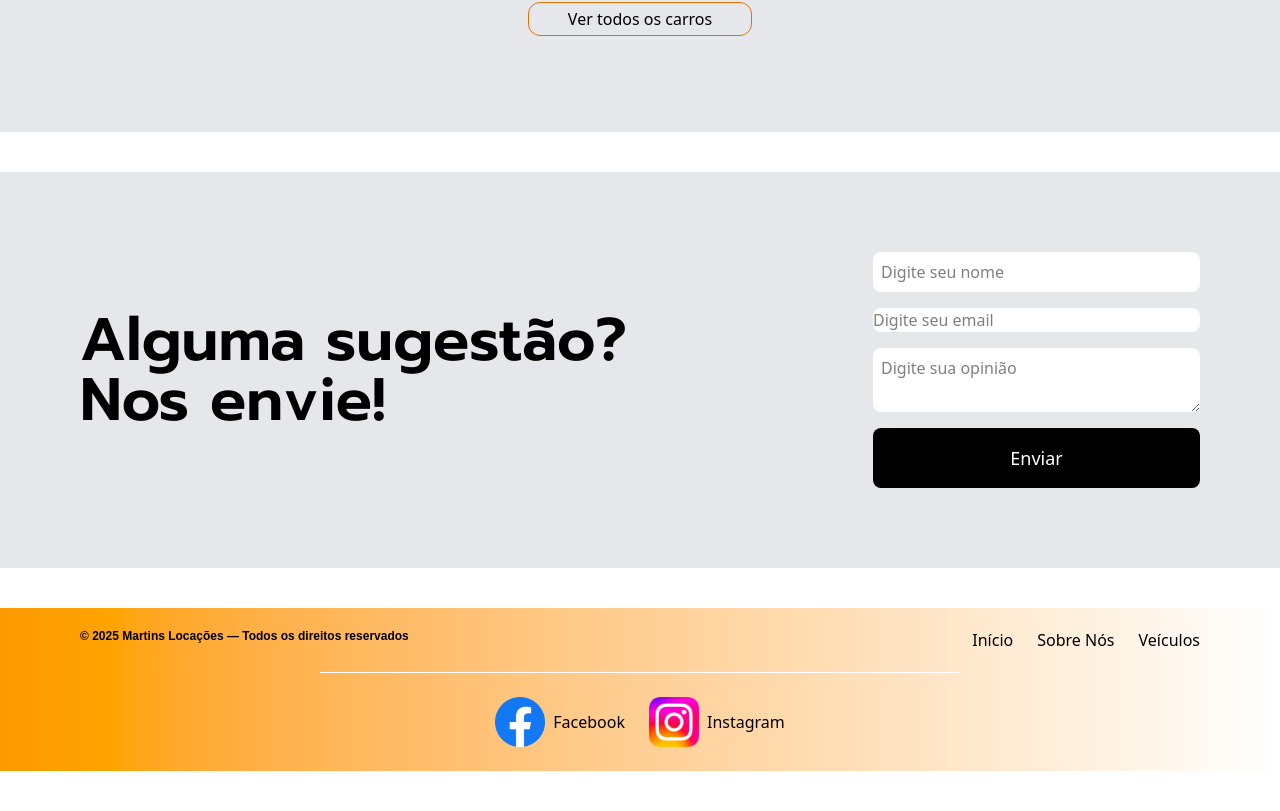
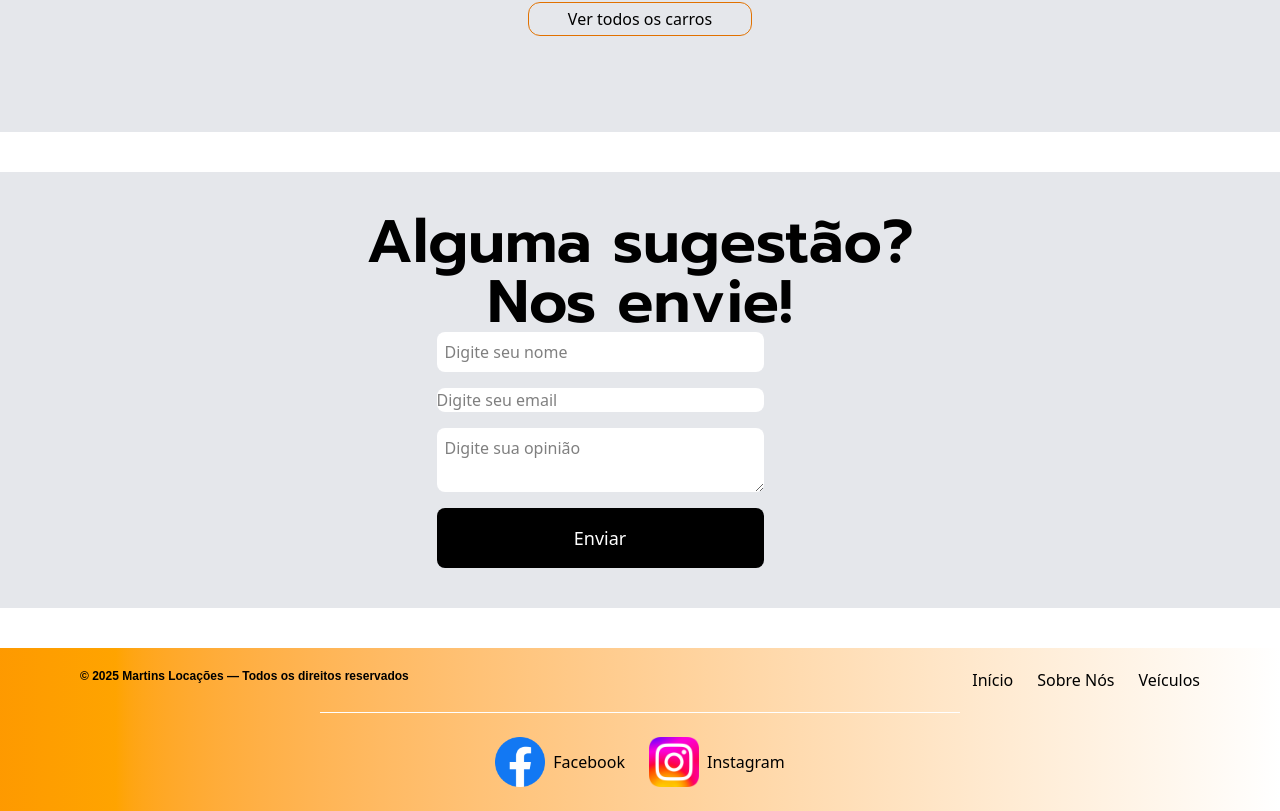
Before and after one commit to eumartins7/locacao_veiculos_nextJS, a Next.js app: page / in a window 1280 px wide. Shown: the part 2404-3215 px from the top of the page. Before the commit the page ends 3175 px from the top, so only its background shows below. Built offline with nearby package versions, Linux system fonts and the light colour scheme; a web font is replaced by a local one.

Commit message:
lembrete: apagar esta secao e ver o que por no lugar

```diff
--- a/src/components/home/section-contact/sectionContact.tsx
+++ b/src/components/home/section-contact/sectionContact.tsx
@@ -3,16 +3,17 @@ import { InputBox } from "./box-input/inputBox";
 
 export function SectionContact() {
     return(
-        <section id="contato" className="bg-gray-200 w-full mt-10 pt-20 pb-20 ">
-            <div className="flex justify-between items-center">
-                <div className="ml-20">
-                    <h1 className="font-contact text-6xl">
+        <section id="contato" className=" bg-gray-200 mt-10 pt-10 pb-10 ">
+            <div className="flex flex-col justify-center lg:justify-between">
+                <div className="text-center">
+                    <h1 className="font-contact text-2xl lg:text-6xl">
                         Alguma sugestão? <br />
                         Nos envie!
                     </h1>
                 </div>
 
                 <InputBox />
+
             </div>
         </section>
     )
```
